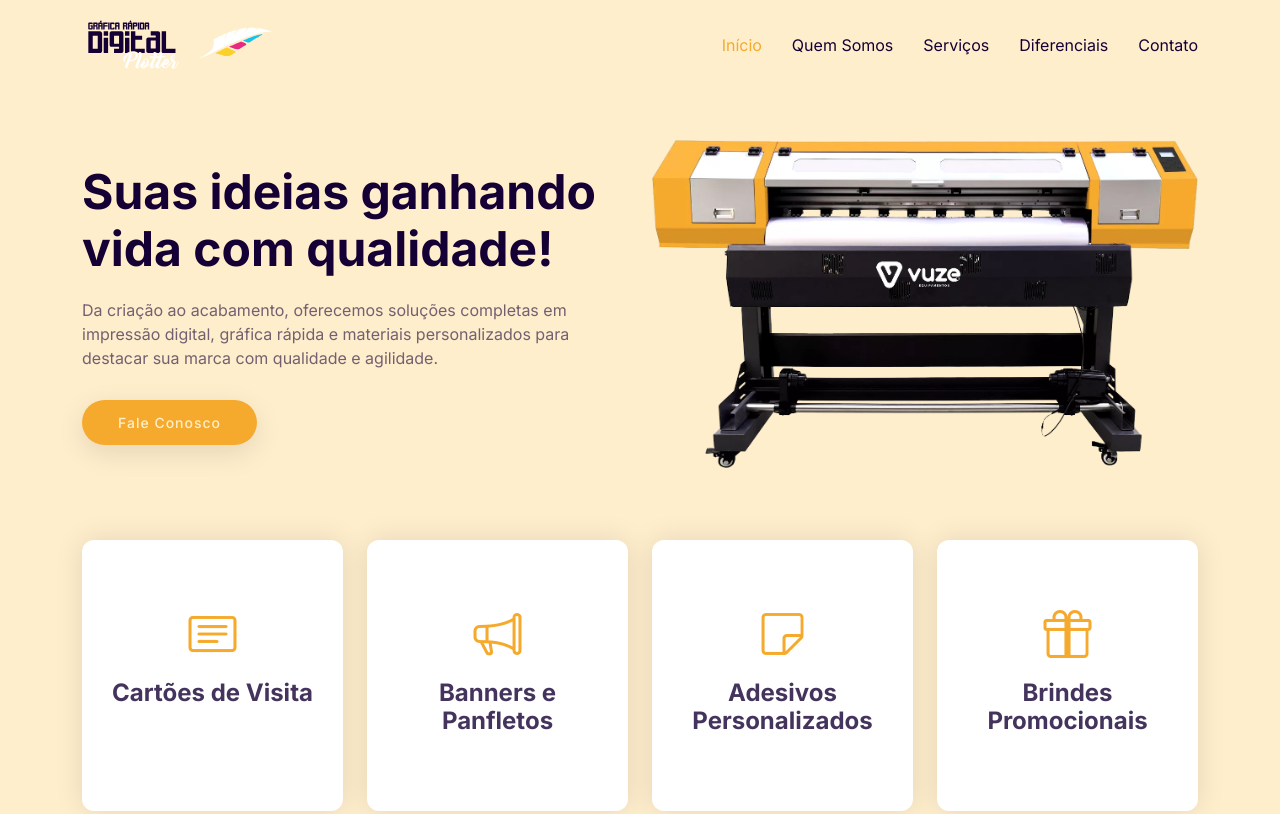
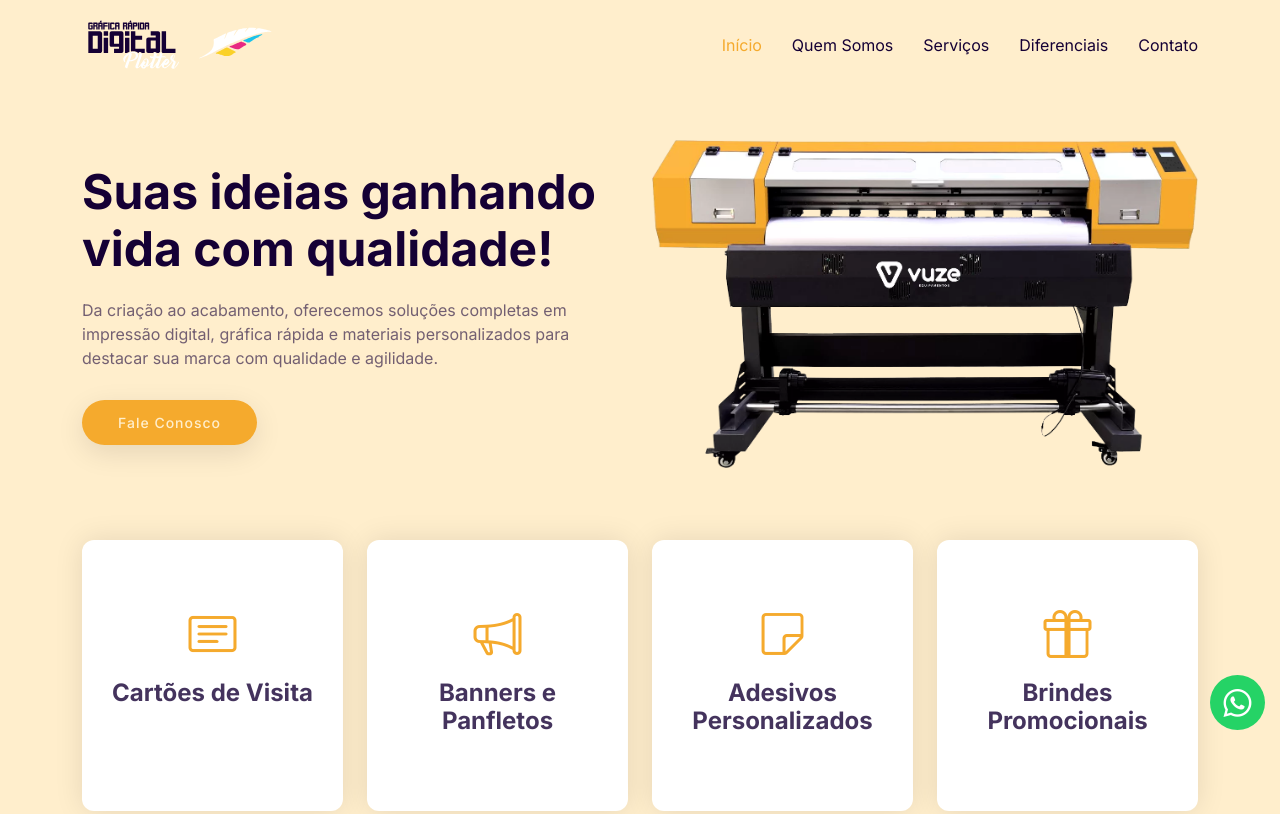
Before and after one commit to HugoaMoraes/DigitalPlotter, a plain HTML site: page index.html in a window 1280 px wide. Shown: the top 814 px of the page. Drawn offline with nearby package versions, Linux system fonts and the light colour scheme.

Commit message:
wpp button

```diff
--- a/index.html
+++ b/index.html
@@ -569,10 +569,10 @@
   </a>
 
   <!-- WhatsApp -->
-  <!-- <a href="https://wa.me/5561995052995" target="_blank" id="whatsapp-button"
+  <a href="https://wa.me/5561995052995" target="_blank" id="whatsapp-button"
     class="d-flex align-items-center justify-content-center">
     <i class="bi bi-whatsapp"></i>
-  </a> -->
+  </a>
 
   <!-- Preloader -->
   <div id="preloader"></div>
```
